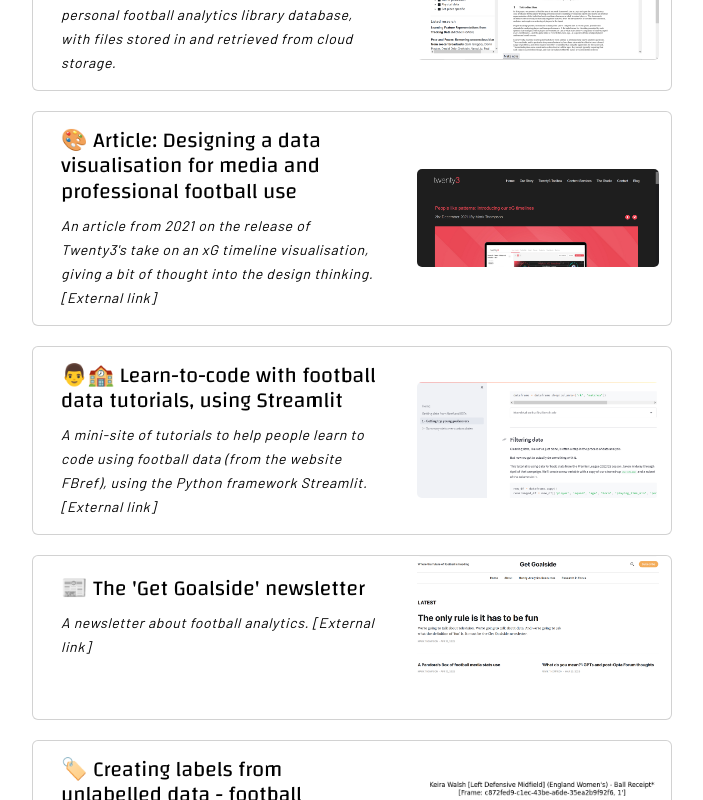
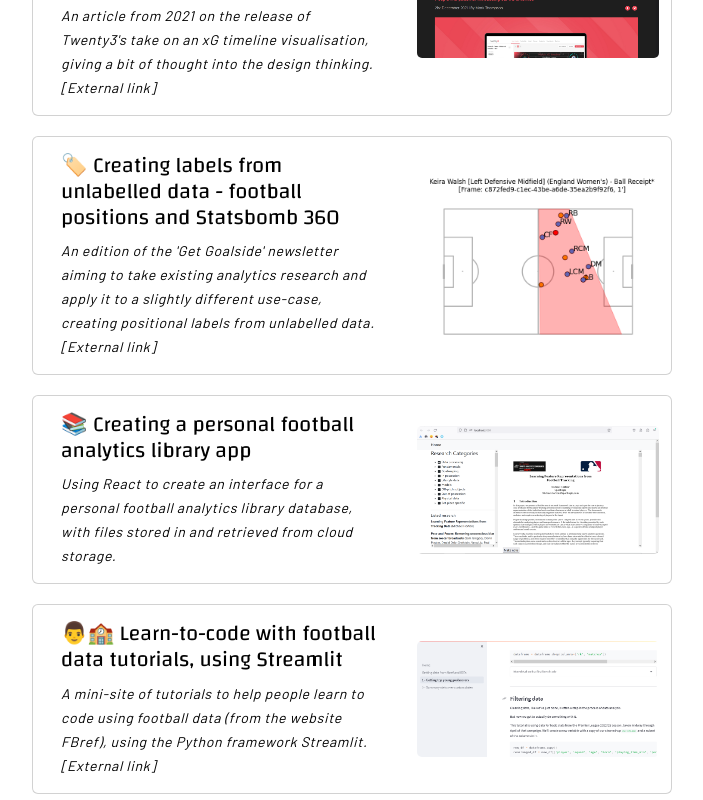
Before and after one commit to mrkthmpsn/mrkthmpsn.github.io, a Next.js app: page / in a window 1280 px wide. Shown: the part 480-1280 px from the top of the page, without its empty margins (288-991 px from the left). Built offline with nearby package versions, Linux system fonts and the light colour scheme.

Commit message:
Re-order home page cards

```diff
--- a/app/page.tsx
+++ b/app/page.tsx
@@ -40,82 +40,18 @@ const HomePage = () => {
         You can find some of my projects below:
       </p>
 
-      {/* <p style={{ marginBottom: '20px' }}>
-        📚 <a href="/analytics-library" className="homepage-link">
-          Creating a personal analytics library app
-        </a>
-        <br />
-        <small>
-          <i>Using React to create an interface for a personal football analytics library database, with files stored in and retrieved from cloud storage.</i>
-        </small>
-      </p> */}
-
-      <HomePageCard emoji='📚' linkUrl='/analytics-library' linkExternal={false} anchorText='Creating a personal football analytics library app' descriptionText='Using React to create an interface for a personal football analytics library database, with files stored in and retrieved from cloud storage.' imageUrl={analyticsLibraryThumb.src} />
-
-      {/* <p style={{ marginBottom: '20px' }}>
-        🎨 <a href="https://www.twenty3.sport/twenty3-introducing-our-xg-timelines-visualisations/" className="homepage-link" target="_blank">
-          Article: Designing a data visualisation for media and professional
-          football use
-        </a>
-        <br />
-        <small>
-          <i>An article from 2021 on the release of Twenty3's take on an xG
-            timeline visualisation, giving a bit of thought into the design
-            thinking. [External link]</i>
-        </small>
-      </p> */}
-
       <HomePageCard emoji='🎨' linkUrl='https://www.twenty3.sport/twenty3-introducing-our-xg-timelines-visualisations/' linkExternal={true} anchorText='Article: Designing a data visualisation for media and professional
           football use' descriptionText="An article from 2021 on the release of Twenty3's take on an xG
             timeline visualisation, giving a bit of thought into the design
             thinking. [External link]" imageUrl={xGTimelineThumb.src} />
 
-      {/* <p style={{ marginBottom: '20px' }}>
-        👨‍‍🏫 <a href="https://mrkthmpsn-streamlit-coding-tutorial-home-wk3wn4.streamlit.app/" className="homepage-link" target="_blank">
-          Learn-to-code with football data tutorials, using Streamlit
-        </a>
-        <br />
-        <small>
-          <i>A mini-site of tutorials to help people learn to code using football data (from the website FBref), using the Python framework Streamlit. [External link]</i>
-        </small>
-      </p> */}
+      <HomePageCard emoji='🏷️' linkUrl='https://www.getgoalsideanalytics.com/high-fat-data-for-low-er-fat-costs/' linkExternal={true} anchorText="Creating labels from unlabelled data - football positions and Statsbomb 360" descriptionText="An edition of the 'Get Goalside' newsletter aiming to take existing analytics research and apply it to a slightly different use-case, creating positional labels from unlabelled data. [External link]" imageUrl={statsbombLabellingThumb.src} />
+
+      <HomePageCard emoji='📚' linkUrl='/analytics-library' linkExternal={false} anchorText='Creating a personal football analytics library app' descriptionText='Using React to create an interface for a personal football analytics library database, with files stored in and retrieved from cloud storage.' imageUrl={analyticsLibraryThumb.src} />
 
       <HomePageCard emoji='👨‍‍🏫' linkUrl='https://mrkthmpsn-streamlit-coding-tutorial-home-wk3wn4.streamlit.app/' linkExternal={true} anchorText='Learn-to-code with football data tutorials, using Streamlit' descriptionText="A mini-site of tutorials to help people learn to code using football data (from the website FBref), using the Python framework Streamlit. [External link]" imageUrl={codingTutorialsThumb.src} />
 
-      {/* <p style={{ marginBottom: '20px' }}>
-        📊 <a href="/real-madrid" className="homepage-link">
-          Article: 'The renewal of Real Madrid' (experimenting with d3)
-        </a>
-        <br />
-        <small>
-          <i>An article from July 2022 about the turnover of Real Madrid men's squad
-            featuring some interactive d3 visualisations.</i>
-        </small>
-      </p> */}
-
-      {/* <p style={{ marginBottom: '20px' }}>
-        📰 <a href="https://www.getgoalsideanalytics.com/" className="homepage-link" target="_blank">
-          The <i>Get Goalside</i> newsletter
-        </a>
-        <br />
-        <small>
-          <i>A newsletter about football analytics. [External link]</i>
-        </small>
-      </p> */}
-
-      <HomePageCard emoji='📰' linkUrl='https://www.getgoalsideanalytics.com/' linkExternal={true} anchorText="The 'Get Goalside' newsletter" descriptionText="A newsletter about football analytics. [External link]" imageUrl={getGoalsideThumb.src} />
-
-      {/* <p style={{ marginBottom: '20px' }}>
-        🏷️ <a href="https://www.getgoalsideanalytics.com/high-fat-data-for-low-er-fat-costs/" className="homepage-link" target="_blank">
-          Creating labels from unlabelled data - football positions and Statsbomb 360
-        </a>
-        <br />
-        <small>
-          <i>An edition of the <b>Get Goalside</b> newsletter aiming to take existing analytics research and apply it to a slightly different use-case, creating positional labels from unlabelled data. [External link]</i>
-        </small>
-      </p> */}
-
-      <HomePageCard emoji='🏷️' linkUrl='https://www.getgoalsideanalytics.com/high-fat-data-for-low-er-fat-costs/' linkExternal={true} anchorText="Creating labels from unlabelled data - football positions and Statsbomb 360" descriptionText="An edition of the 'Get Goalside' newsletter aiming to take existing analytics research and apply it to a slightly different use-case, creating positional labels from unlabelled data. [External link]" imageUrl={statsbombLabellingThumb.src} />
+      {/* <HomePageCard emoji='📰' linkUrl='https://www.getgoalsideanalytics.com/' linkExternal={true} anchorText="The 'Get Goalside' newsletter" descriptionText="A newsletter about football analytics. [External link]" imageUrl={getGoalsideThumb.src} /> */}
 
       <HomePageCard emoji='📊' linkUrl='/real-madrid' linkExternal={false} anchorText="Article: 'The renewal of Real Madrid' (experimenting with d3)" descriptionText="An article from July 2022 about the turnover of Real Madrid men's squad
             featuring some interactive d3 visualisations." imageUrl={realMadridD3Thumb.src} />
```
